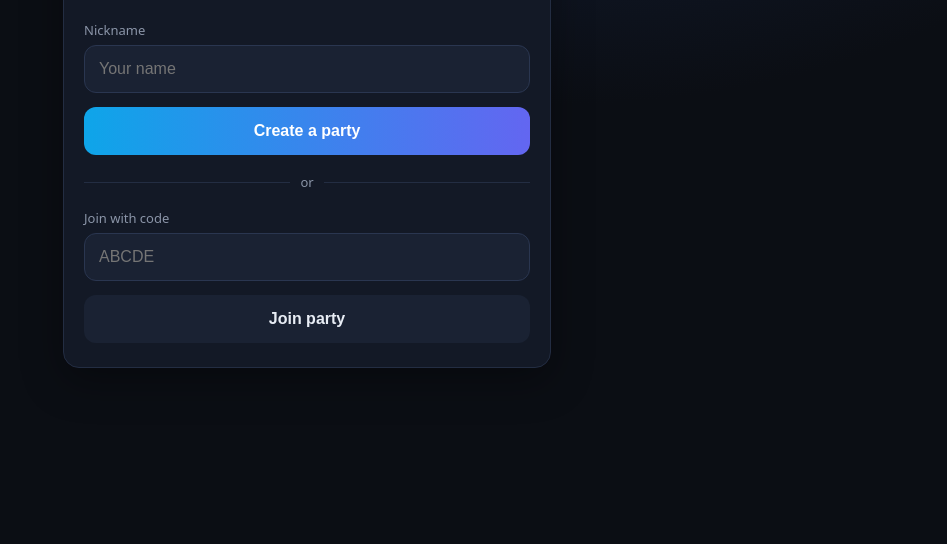
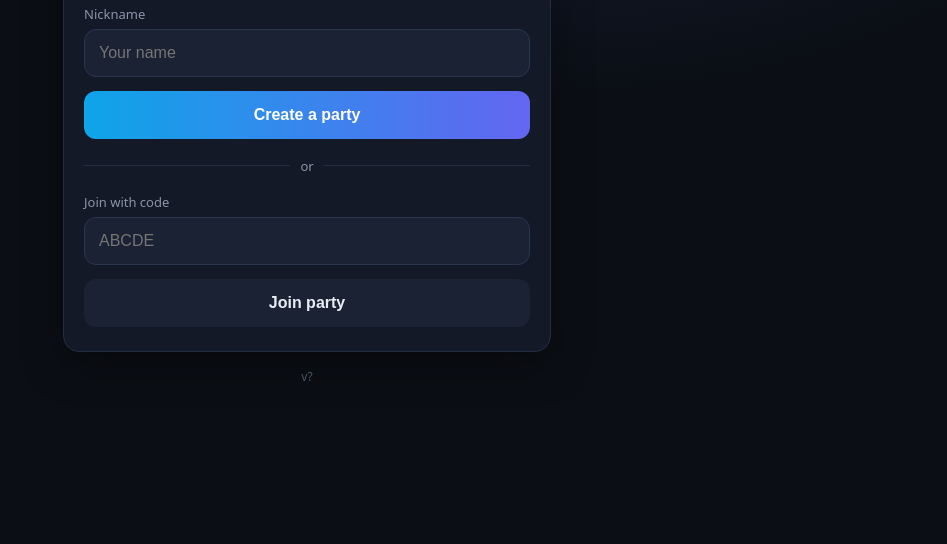
Before and after one commit to AviAlima/wavelength, a plain HTML site: page index.html in a window 1280 px wide. Shown: the part 256-800 px from the top of the page, without its empty margins (333-1280 px from the left). Drawn offline with Linux system fonts and the light colour scheme.

Commit message:
Show app version in footer

```diff
--- a/css/style.css
+++ b/css/style.css
@@ -226,3 +226,10 @@
 }
 
 .points { font-size: 26px; font-weight: 800; margin: 10px 0; color: var(--ok); }
+
+.footer {
+  text-align: center;
+  color: #4a5468;
+  font-size: 12px;
+  margin-top: 16px;
+}
--- a/index.html
+++ b/index.html
@@ -99,6 +99,8 @@
     </div>
   </section>
 
+  <footer class="footer">v<span id="version">?</span></footer>
+
 </div>
 <script type="module" src="js/game.js"></script>
 </body>
--- a/js/game.js
+++ b/js/game.js
@@ -2,6 +2,9 @@
 import { getFirestore, doc, setDoc, updateDoc, getDoc, onSnapshot, serverTimestamp } from "firebase/firestore";
 import { firebaseConfig } from "./firebase-config.js";
 import { SPECTRA } from "./spectra.js";
+
+const VERSION = "1.0.1";
+document.getElementById("version").textContent = VERSION;
 
 initializeApp(firebaseConfig);
 const db = getFirestore();
```
